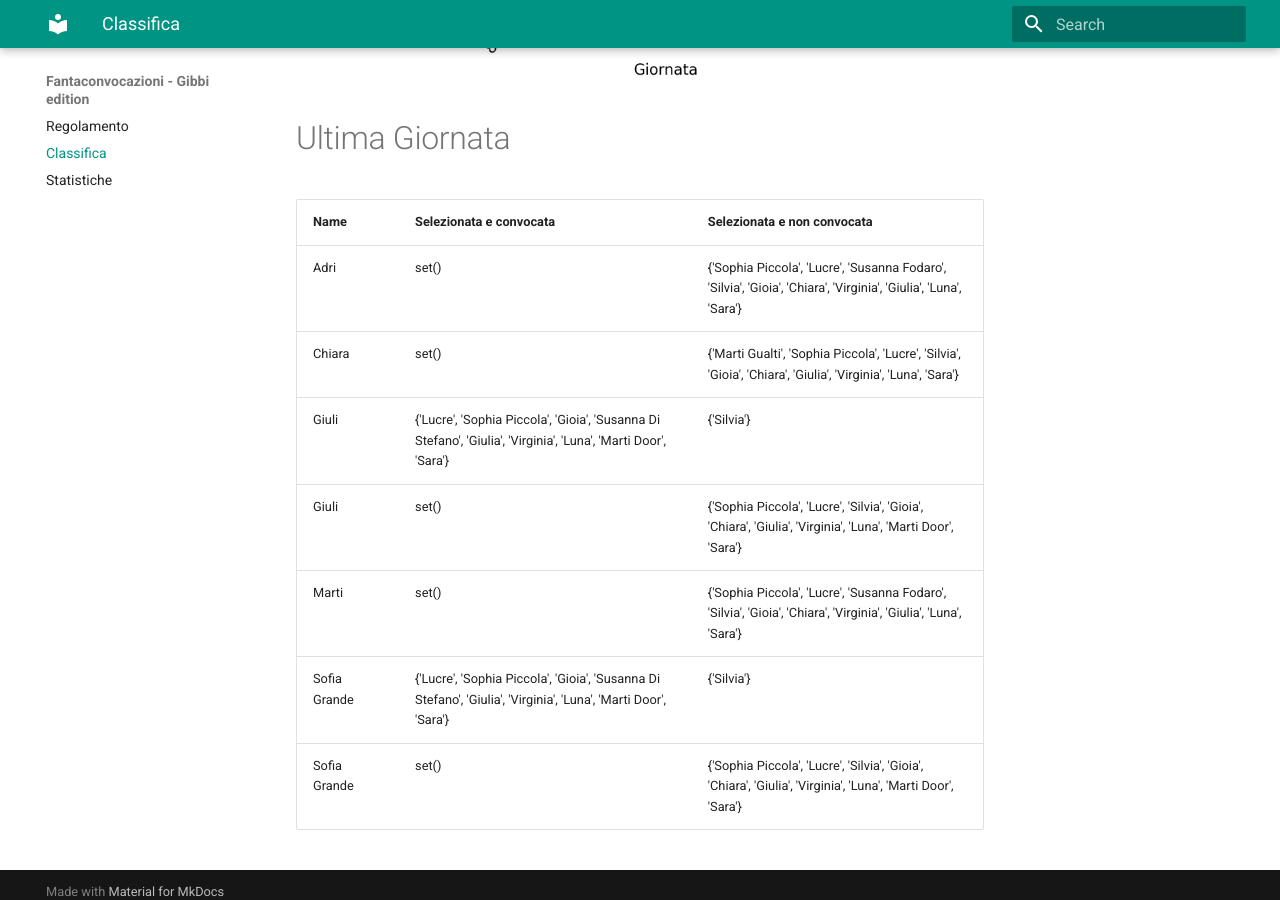
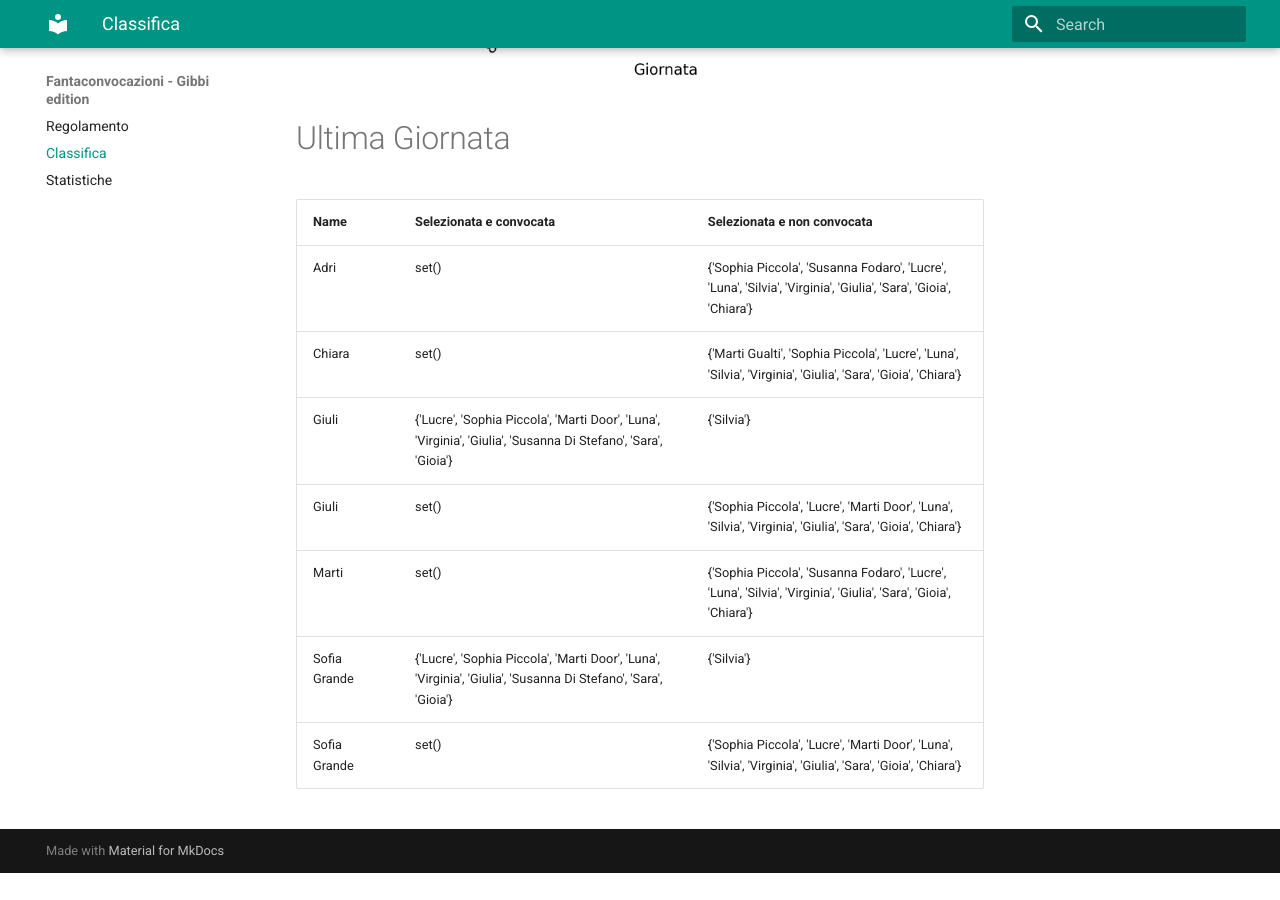
Before and after one commit to martinig94/fantagibbi, an MkDocs documentation site: the page built from docs/Classifica.md, in a window 1280 px wide and 900 px high, scrolled down 1030 px. Built offline with MkDocs 1.6.1 and Material for MkDocs 9.7.7, drawn with Linux system fonts in a browser that asks for light colours; after the commit the page ends 1903 px from its top, so only the background shows below that.

Commit message:
Auto-update from main.py

```diff
--- a/docs/Classifica.md
+++ b/docs/Classifica.md
@@ -18,11 +18,11 @@
 <!-- START_TABLE CORRECT -->
 | Name         | Selezionata e convocata                                                                                        | Selezionata e non convocata                                                                                      |
 |:-------------|:---------------------------------------------------------------------------------------------------------------|:-----------------------------------------------------------------------------------------------------------------|
-| Adri         | set()                                                                                                          | {'Sophia Piccola', 'Lucre', 'Susanna Fodaro', 'Silvia', 'Gioia', 'Chiara', 'Virginia', 'Giulia', 'Luna', 'Sara'} |
-| Chiara       | set()                                                                                                          | {'Marti Gualti', 'Sophia Piccola', 'Lucre', 'Silvia', 'Gioia', 'Chiara', 'Giulia', 'Virginia', 'Luna', 'Sara'}   |
-| Giuli        | {'Lucre', 'Sophia Piccola', 'Gioia', 'Susanna Di Stefano', 'Giulia', 'Virginia', 'Luna', 'Marti Door', 'Sara'} | {'Silvia'}                                                                                                       |
-| Giuli        | set()                                                                                                          | {'Sophia Piccola', 'Lucre', 'Silvia', 'Gioia', 'Chiara', 'Giulia', 'Virginia', 'Luna', 'Marti Door', 'Sara'}     |
-| Marti        | set()                                                                                                          | {'Sophia Piccola', 'Lucre', 'Susanna Fodaro', 'Silvia', 'Gioia', 'Chiara', 'Virginia', 'Giulia', 'Luna', 'Sara'} |
-| Sofia Grande | {'Lucre', 'Sophia Piccola', 'Gioia', 'Susanna Di Stefano', 'Giulia', 'Virginia', 'Luna', 'Marti Door', 'Sara'} | {'Silvia'}                                                                                                       |
-| Sofia Grande | set()                                                                                                          | {'Sophia Piccola', 'Lucre', 'Silvia', 'Gioia', 'Chiara', 'Giulia', 'Virginia', 'Luna', 'Marti Door', 'Sara'}     |
+| Adri         | set()                                                                                                          | {'Sophia Piccola', 'Susanna Fodaro', 'Lucre', 'Luna', 'Silvia', 'Virginia', 'Giulia', 'Sara', 'Gioia', 'Chiara'} |
+| Chiara       | set()                                                                                                          | {'Marti Gualti', 'Sophia Piccola', 'Lucre', 'Luna', 'Silvia', 'Virginia', 'Giulia', 'Sara', 'Gioia', 'Chiara'}   |
+| Giuli        | {'Lucre', 'Sophia Piccola', 'Marti Door', 'Luna', 'Virginia', 'Giulia', 'Susanna Di Stefano', 'Sara', 'Gioia'} | {'Silvia'}                                                                                                       |
+| Giuli        | set()                                                                                                          | {'Sophia Piccola', 'Lucre', 'Marti Door', 'Luna', 'Silvia', 'Virginia', 'Giulia', 'Sara', 'Gioia', 'Chiara'}     |
+| Marti        | set()                                                                                                          | {'Sophia Piccola', 'Susanna Fodaro', 'Lucre', 'Luna', 'Silvia', 'Virginia', 'Giulia', 'Sara', 'Gioia', 'Chiara'} |
+| Sofia Grande | {'Lucre', 'Sophia Piccola', 'Marti Door', 'Luna', 'Virginia', 'Giulia', 'Susanna Di Stefano', 'Sara', 'Gioia'} | {'Silvia'}                                                                                                       |
+| Sofia Grande | set()                                                                                                          | {'Sophia Piccola', 'Lucre', 'Marti Door', 'Luna', 'Silvia', 'Virginia', 'Giulia', 'Sara', 'Gioia', 'Chiara'}     |
 <!-- END_TABLE CORRECT -->
```
